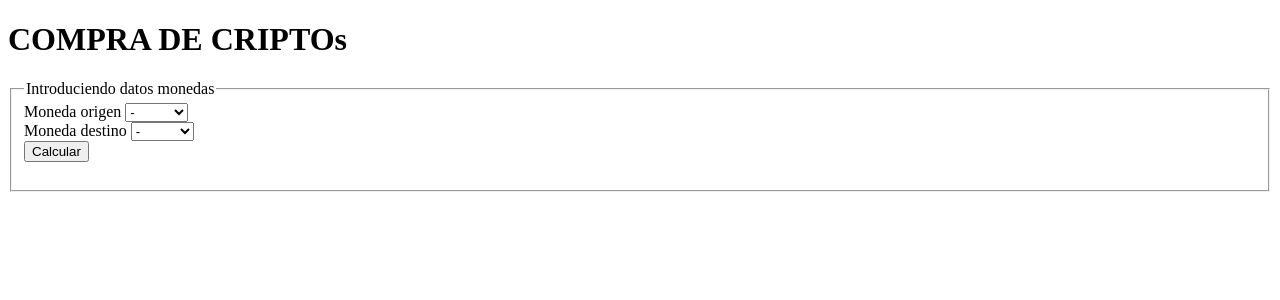
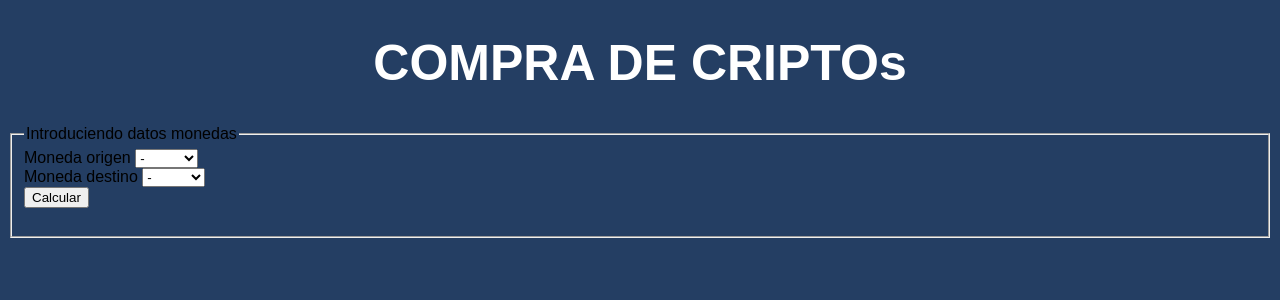
Before and after one commit to Matias2388/flask, a Flask app: page /consulta in a window 1280 px wide. Shown: the top 300 px of the page. Run offline with Flask 2, Linux system fonts and the light colour scheme.

Commit message:
cambios css

```diff
--- a/Criptocambio/static/css/styles.css
+++ b/Criptocambio/static/css/styles.css
@@ -5,6 +5,17 @@ header {
     font-size: large;
     line-height: 50px;
     padding-left: 25px;
+  }
+
+  body{
+    background-color: #243e63;
+    font-family: Arial;
+  }
+
+  .titulo{
+    text-align: center;
+    color: white;
+    font-size: 50px;
   }
 
   nav {
--- a/Criptocambio/templates/index.html
+++ b/Criptocambio/templates/index.html
@@ -7,9 +7,10 @@
     <meta http-equiv="X-UA-Compatible" content="IE=edge">
     <meta name="viewport" content="width=device-width, initial-scale=1.0">
     <title>COMPRA DE CRIPTOs</title>
+    <link rel="stylesheet" href="/static/css/styles.css">
 </head>
     <body>
-        <h1>COMPRA DE CRIPTOs</h1>
+        <h1 class="titulo formulario">COMPRA DE CRIPTOs</h1>
 
     <form action="/consulta" method="post">
         <fieldset>
--- a/Criptocambio/templates/nuevo.html
+++ b/Criptocambio/templates/nuevo.html
@@ -22,9 +22,9 @@
                 </tr>
             </thead>
         </table>
-        <tfoot></tfoot><a href="/consulta">Nueva Compra</a></tfoot>
+        <tfoot><a href="/consulta" class="nueva_compra">Nueva Compra</a></tfoot>
         <br>
-        <a href="/estado">estado</a>
+        <a href="/estado" class="estado">Estado de compra</a>
 	</header>
 </body>
 </html>
```
Also changed, not shown: Criptocambio/static/css/tabla.css (+8 -4 lines).
